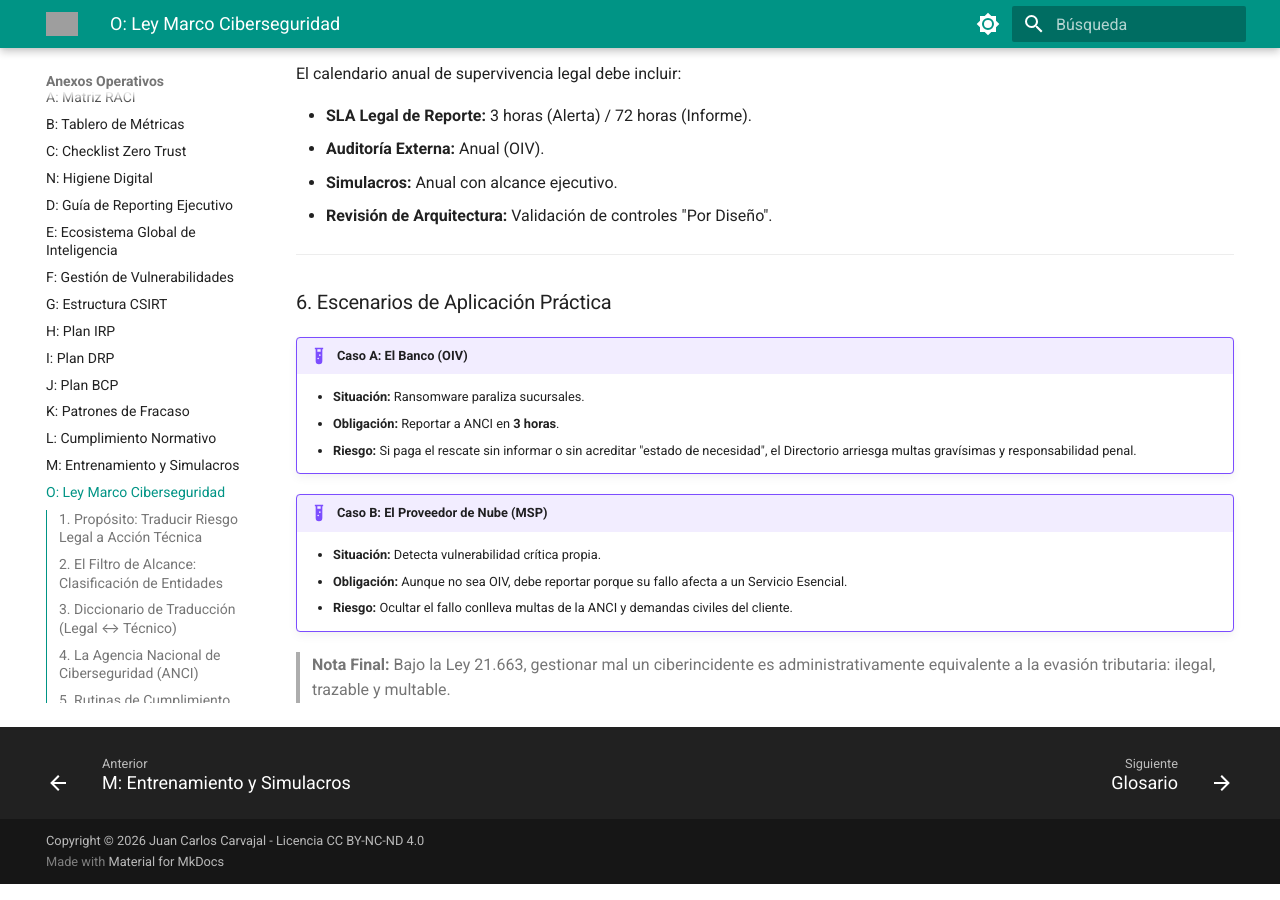
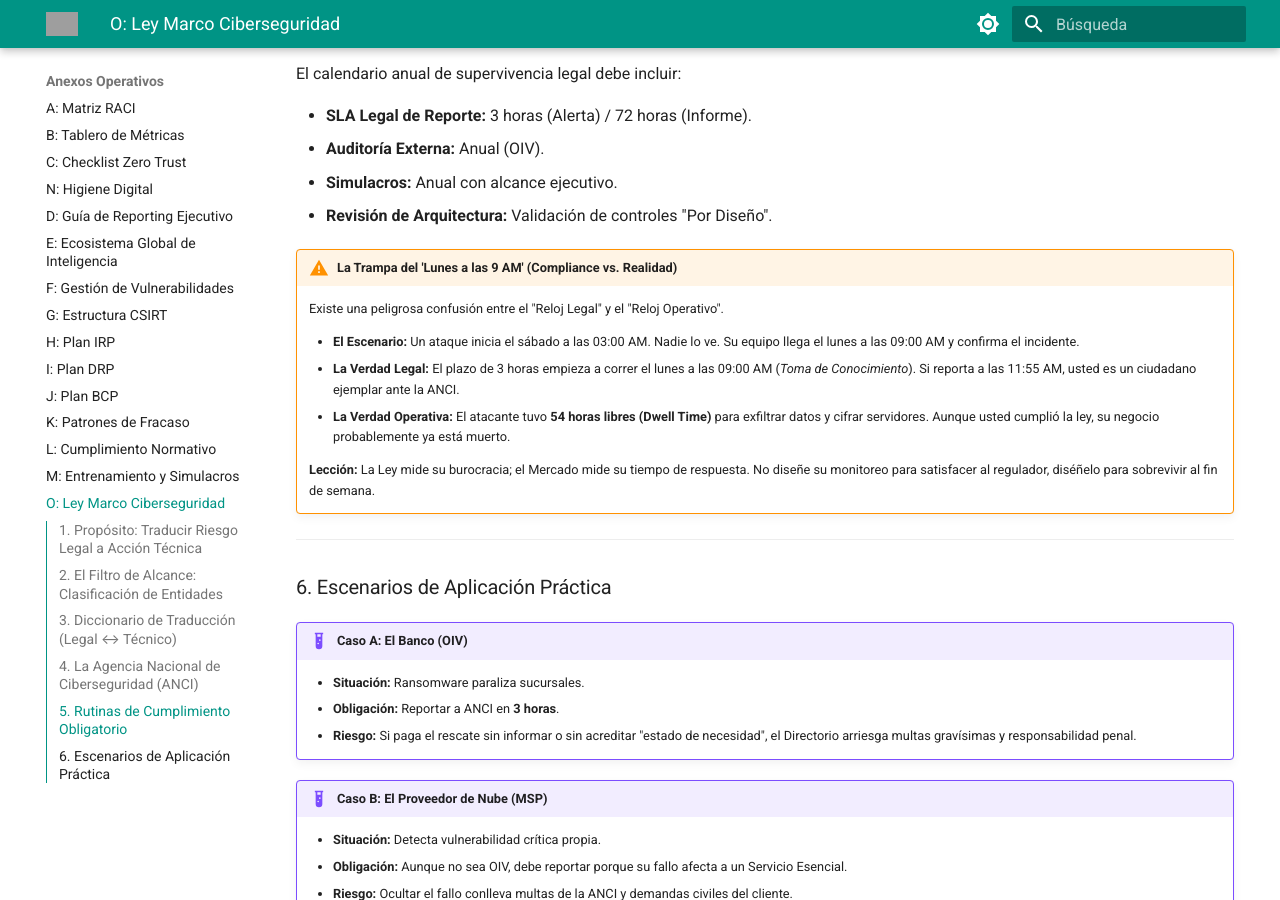
Before and after one commit to jccarvajal/ciberseguridad-grc, an MkDocs documentation site: the page built from docs/anexos/O-Ley-Marco.md, in a window 1280 px wide and 900 px high, scrolled down 2149 px. Built offline with MkDocs 1.6.1 and Material for MkDocs 9.7.7, drawn with Linux system fonts in a browser that asks for light colours; grey boxes are pictures that could not be loaded.

Commit message:
Update O-Ley-Marco.md

```diff
--- a/docs/anexos/O-Ley-Marco.md
+++ b/docs/anexos/O-Ley-Marco.md
@@ -74,6 +74,15 @@ El calendario anual de supervivencia legal debe incluir:
 * **Simulacros:** Anual con alcance ejecutivo.
 * **Revisión de Arquitectura:** Validación de controles "Por Diseño".
 
+!!! warning "La Trampa del 'Lunes a las 9 AM' (Compliance vs. Realidad)"
+    Existe una peligrosa confusión entre el "Reloj Legal" y el "Reloj Operativo".
+
+    * **El Escenario:** Un ataque inicia el sábado a las 03:00 AM. Nadie lo ve. Su equipo llega el lunes a las 09:00 AM y confirma el incidente.
+    * **La Verdad Legal:** El plazo de 3 horas empieza a correr el lunes a las 09:00 AM (*Toma de Conocimiento*). Si reporta a las 11:55 AM, usted es un ciudadano ejemplar ante la ANCI.
+    * **La Verdad Operativa:** El atacante tuvo **54 horas libres (Dwell Time)** para exfiltrar datos y cifrar servidores. Aunque usted cumplió la ley, su negocio probablemente ya está muerto.
+
+    **Lección:** La Ley mide su burocracia; el Mercado mide su tiempo de respuesta. No diseñe su monitoreo para satisfacer al regulador, diséñelo para sobrevivir al fin de semana.
+
 ---
 
 ### 6. Escenarios de Aplicación Práctica
```
